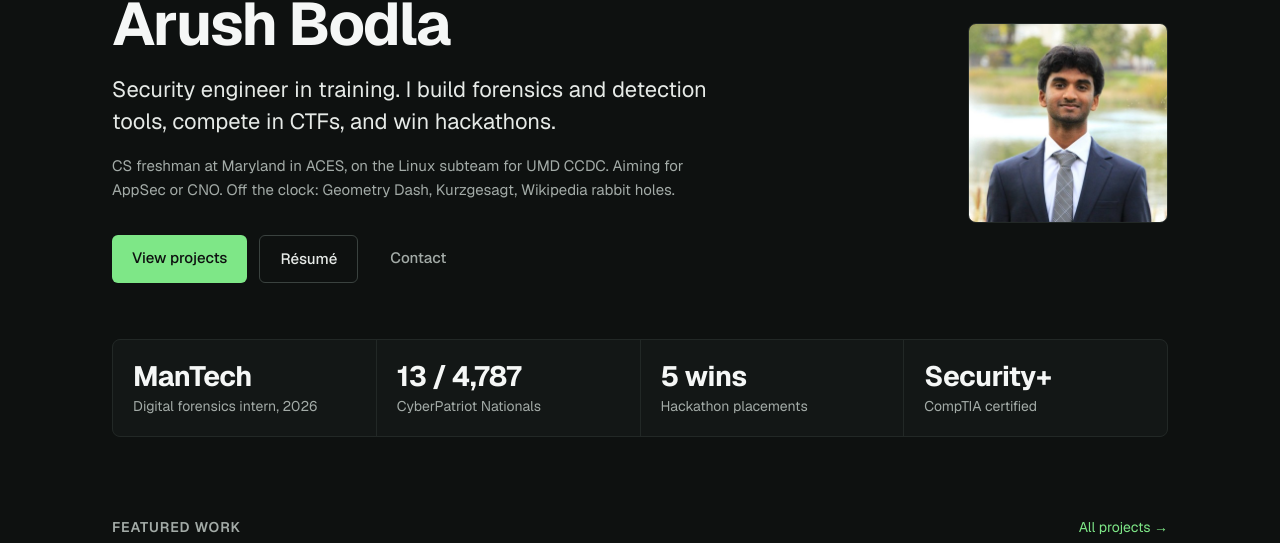
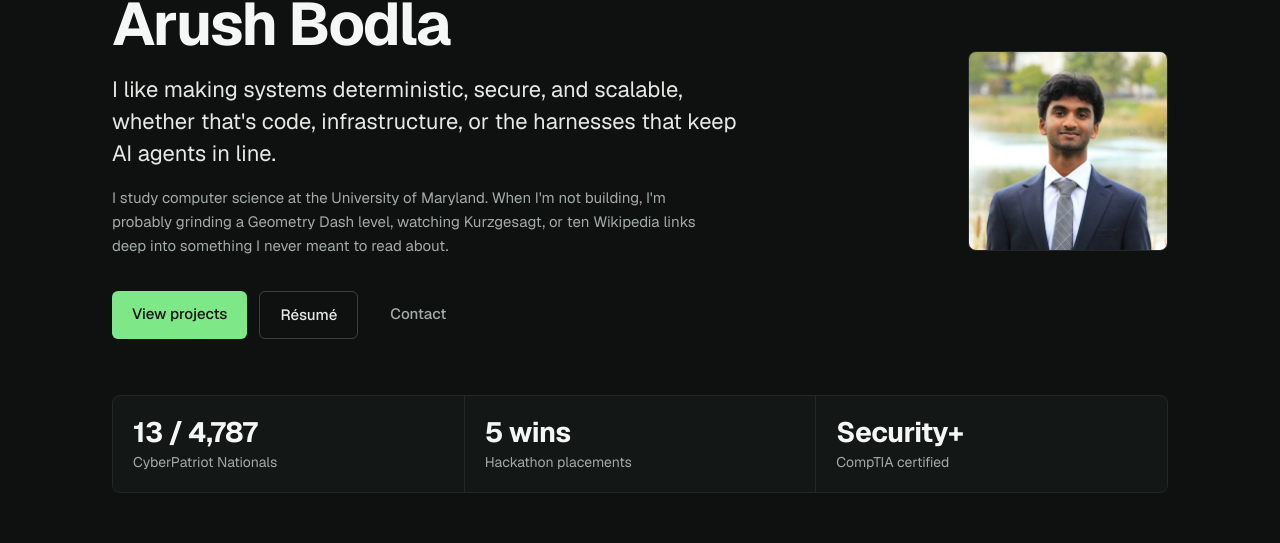
Before and after one commit to ArushNo1/PortfolioWebsite, a Next.js app: page / in a window 1280 px wide. Shown: the part 187-730 px from the top of the page. Built offline with nearby package versions, Linux system fonts and the light colour scheme; no server answers.

Commit message:
Remove grade, year and experience from hero; refresh resume and copy (#12)

```diff
--- a/src/components/home/About.tsx
+++ b/src/components/home/About.tsx
@@ -6,7 +6,6 @@ interface AboutProps {
 
 const vitals: Array<[string, string]> = [
   ['INSTITUTION', 'University of Maryland · CS'],
-  ['STATUS', 'Freshman · Class of 2030'],
   ['UNIT', 'ACES Cyber Honors LLC'],
   ['SCHOLAR', 'Banneker/Key'],
   ['FOCUS', 'Security tooling · systems · AI agents'],
--- a/src/components/home/Hero.tsx
+++ b/src/components/home/Hero.tsx
@@ -6,7 +6,6 @@ interface HeroProps {
 }
 
 const stats: Array<{ value: string; label: string }> = [
-  { value: 'ManTech', label: 'Digital forensics intern, 2026' },
   { value: '13 / 4,787', label: 'CyberPatriot Nationals' },
   { value: '5 wins', label: 'Hackathon placements' },
   { value: 'Security+', label: 'CompTIA certified' },
@@ -31,12 +30,13 @@ export default function Hero({ id }: HeroProps) {
             Arush Bodla
           </h1>
           <p className="mt-5 max-w-[640px] text-xl md:text-[22px] leading-[1.45] text-terminal-white text-pretty">
-            Security engineer in training. I build forensics and detection tools, compete in CTFs,
-            and win hackathons.
+            I like making systems deterministic, secure, and scalable, whether that&apos;s code,
+            infrastructure, or the harnesses that keep AI agents in line.
           </p>
           <p className="mt-4 max-w-[600px] text-[15px] leading-relaxed text-terminal-green-dim text-pretty">
-            CS freshman at Maryland in ACES, on the Linux subteam for UMD CCDC. Aiming for AppSec or
-            CNO. Off the clock: Geometry Dash, Kurzgesagt, Wikipedia rabbit holes.
+            I study computer science at the University of Maryland. When I&apos;m not building, I&apos;m
+            probably grinding a Geometry Dash level, watching Kurzgesagt, or ten Wikipedia links deep
+            into something I never meant to read about.
           </p>
 
           <div className="mt-8 flex flex-wrap gap-3">
@@ -72,7 +72,7 @@ export default function Hero({ id }: HeroProps) {
         </div>
       </div>
 
-      <dl className="grid grid-cols-2 gap-px overflow-hidden rounded-lg border border-terminal-border bg-terminal-border md:grid-cols-4">
+      <dl className="grid grid-cols-1 gap-px overflow-hidden rounded-lg border border-terminal-border bg-terminal-border sm:grid-cols-3">
         {stats.map(({ value, label }) => (
           <div key={label} className="bg-terminal-surface px-5 py-5">
             <dd className="text-2xl md:text-[28px] font-bold tracking-[-.02em] text-terminal-bright">{value}</dd>
```
Also changed, not shown: 1 other file (tests, documents, lock files or other folders).
